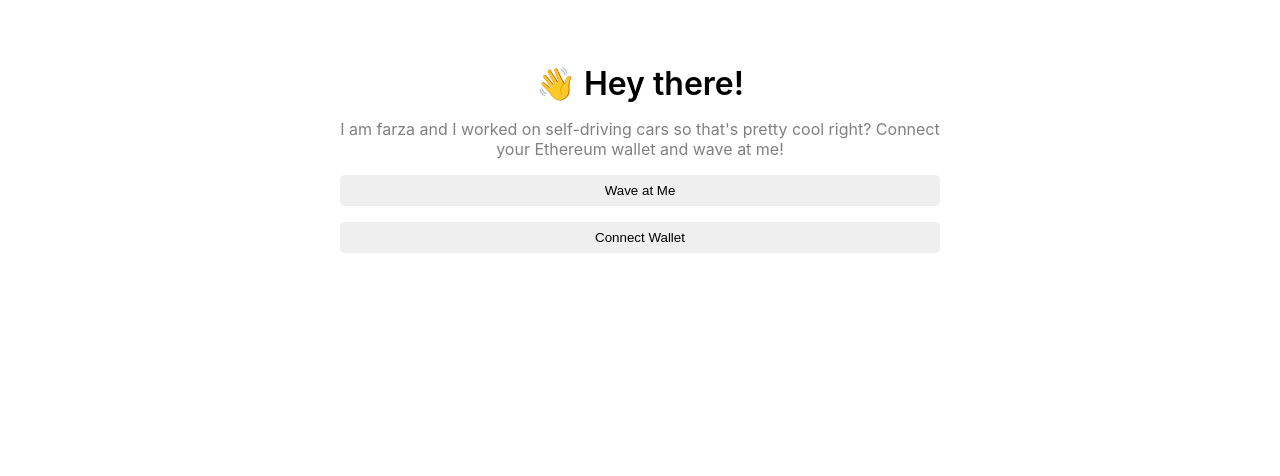
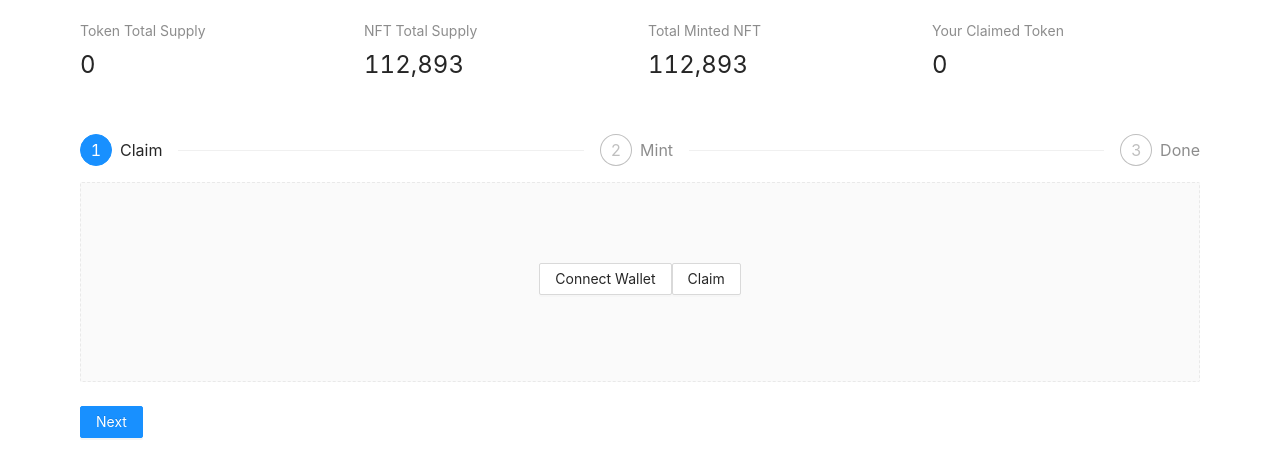
Before and after one commit to no1harm/task1, a React (Vite) app: page / in a window 1280 px wide. Shown: the top 476 px of the page. Built offline with nearby package versions, Linux system fonts and the light colour scheme.

Commit message:
feature: fill page

```diff
--- a/package.json
+++ b/package.json
@@ -10,9 +10,10 @@
     "@types/react": "^17.0.13",
     "@types/react-dom": "^17.0.8",
     "@vitejs/plugin-react-refresh": "^1.3.0",
+    "antd": "^4.19.2",
+    "ethers": "^5.4.4",
     "react": "^17.0.2",
     "react-dom": "^17.0.2",
-    "vite": "^2.3.8",
-    "ethers": "^5.4.4"
+    "vite": "^2.3.8"
   }
 }
--- a/src/App.css
+++ b/src/App.css
@@ -30,5 +30,24 @@
   padding: 8px;
   border: 0;
   border-radius: 5px;
+}
 
+.steps-content {
+  min-height: 200px;
+  margin-top: 16px;
+  padding-top: 80px;
+  text-align: center;
+  background-color: #fafafa;
+  border: 1px dashed #e9e9e9;
+  border-radius: 2px;
 }
+
+.steps-action {
+  margin-top: 24px;
+}
+
+.display-right {
+  display: flex;
+  justify-content: flex-end;
+  margin-bottom: 40px;
+}
--- a/src/App.jsx
+++ b/src/App.jsx
@@ -2,9 +2,12 @@
 import { ethers } from "ethers";
 import './App.css';
 // const contractAddress = "0x16A3137947773Db862fFc537Ce3A1feD4e895A49"
+const contractAddress = '0x03c9eEb38583Ae082e90AE82c41b095E0188e193';
 // import abi from "./utils/WavePortal.json";
-const contractAddress = abi.abi;
+import { Steps, Button, message, Statistic, Row, Col, } from 'antd';
+const { Step } = Steps;
 import abi from "./utils/Task.json";
+const contractABI = abi.abi
 const tokenAddress = '0x03c9eEb38583Ae082e90AE82c41b095E0188e193'
 function randomString(e) {
     e = e || 32;
@@ -14,11 +17,35 @@
     for (let i = 0; i < e; i++) n += t.charAt(Math.floor(Math.random() * a));
     return 'random massage' + n
 }
+const steps = [
+  {
+    title: 'Claim',
+    content: 'First-content',
+  },
+  {
+    title: 'Mint',
+    content: 'Second-content',
+  },
+  {
+    title: 'Done',
+    content: 'Last-content',
+  },
+];
 
 export default function App() {
-
   const [currentAccount, setCurrentAccount] = useState("");
   const [allWaves, setAllWaves] = useState([]);
+  const [current, setCurrent] = useState(0);
+  const [claimed, setClaimed] = useState(false)
+  const [totalToken, setTotalToken] = useState(0);
+
+  const next = () => {
+    setCurrent(current + 1);
+  };
+
+  const prev = () => {
+    setCurrent(current - 1);
+  };
 
   const checkIfWalletIsConnected = async () => {
     try {
@@ -30,15 +57,10 @@
       } else {
         console.log("We have the ethereum object", ethereum);
       }
-
-      /*
-      * Check if we're authorized to access the user's wallet
-      */
       const accounts = await ethereum.request({ method: "eth_accounts" });
-
       if (accounts.length !== 0) {
         const account = accounts[0];
-        console.log("Found an authorized account:", account);
+        message.info(`${account} connected`)
         setCurrentAccount(account)
       } else {
         console.log("No authorized account found")
@@ -56,23 +78,41 @@
         alert("Get MetaMask!");
         return;
       }
-
       const accounts = await ethereum.request({ method: "eth_requestAccounts" });
-
-      console.log("Connected", accounts[0]);
+      console.log('accounts ====>',accounts)
+      message.info(`${account} connected`)
       setCurrentAccount(accounts[0]);
     } catch (error) {
       console.log(error)
     }
   }
 
-  /*
-  * This runs our function when the page loads.
-  */
+  const checkContract = async () => {
+    try {
+      const { ethereum } = window;
+      if (ethereum) {
+        const provider = new ethers.providers.Web3Provider(ethereum);
+        const signer = provider.getSigner();
+        const taskTokenContract = new ethers.Contract(contractAddress, contractABI, signer);
+        const totalSupply = await taskTokenContract.totalSupply()
+        const isClaimed = currentAccount ? await taskTokenContract.isClaimed(currentAccount) : false
+        setClaimed(isClaimed)
+        setTotalToken(ethers.utils.formatUnits(totalSupply,18))
+      } else {
+        console.log("Ethereum object doesn't exist!")
+      }
+    } catch (error) {
+      console.log(error);
+    }
+  }
+
   useEffect(() => {
-    checkIfWalletIsConnected();
-    getAllWaves()
-  }, [])
+    if (!currentAccount) {
+      checkIfWalletIsConnected();
+    }
+    checkContract()
+  }, [currentAccount])
+
 
   const wave = async () => {
     try {
@@ -102,6 +142,25 @@
       }
     } catch (error) {
       console.log(error)
+    }
+  }
+
+  const claim = async () => {
+    try {
+      const { ethereum } = window;
+      if (ethereum) {
+        const provider = new ethers.providers.Web3Provider(ethereum);
+        const signer = provider.getSigner();
+        const taskTokenContract = new ethers.Contract(contractAddress, contractABI, signer);
+        console.log('taskTokenContract',taskTokenContract)
+        // const task = await taskTokenContract.getAllWaves();
+        const totalSupply = await taskTokenContract.totalSupply
+        const isClaimed  = await taskTokenContract.isClaimed(currentAccount)
+      } else {
+        console.log("Ethereum object doesn't exist!")
+      }
+    } catch (error) {
+      console.log(error);
     }
   }
 
@@ -146,34 +205,58 @@
   }
 
   return (
-    <div className="mainContainer">
-      <div className="dataContainer">
-        <div className="header">
-          👋 Hey there!
-        </div>
-
-        <div className="bio">
-          I am farza and I worked on self-driving cars so that's pretty cool right? Connect your Ethereum wallet and wave at me!
-        </div>
-
-        <button className="waveButton" onClick={wave}>
-          Wave at Me
-        </button>
-
-        {!currentAccount && (
-          <button className="waveButton" onClick={connectWallet}>
-            Connect Wallet
-          </button>
+    <div style={{ margin: '20px 80px' }}>
+      {currentAccount && <div className="display-right">
+        <Button>{ currentAccount + ' connected'}</Button>
+      </div>}
+      <Row gutter={16} style={{marginBottom: '50px'}}>
+        <Col span={6}>
+          <Statistic title="Token Total Supply" value={totalToken} />
+        </Col>
+        <Col span={6}>
+          <Statistic title="NFT Total Supply" value={112893} />
+        </Col>
+        <Col span={6}>
+          <Statistic title="Total Minted NFT" value={112893} />
+        </Col>
+        <Col span={6}>
+          <Statistic title="Your Claimed Token" value={claimed ? 50 : 0} />
+        </Col>
+      </Row>
+      <Steps current={current}>
+        {steps.map(item => (
+          <Step key={item.title} title={item.title} />
+        ))}
+      </Steps>
+      <div className="steps-content">
+        {current == 0 &&
+          <>
+            {!currentAccount && (
+              <Button onClick={connectWallet}>
+                Connect Wallet
+              </Button>
+          )}
+          <Button disabled={claimed} onClick={claim}>
+            {claimed ? 'Claimed' : 'Claim'}
+          </Button>
+          </>}
+      </div>
+      <div className="steps-action">
+        {current < steps.length - 1 && (
+          <Button type="primary" onClick={() => next()}>
+            Next
+          </Button>
         )}
-
-        {allWaves.map((wave, index) => {
-          return (
-            <div key={index} style={{ backgroundColor: "OldLace", marginTop: "16px", padding: "8px" }}>
-              <div>Address: {wave.address}</div>
-              <div>Time: {wave.timestamp.toString()}</div>
-              <div>Message: {wave.message}</div>
-            </div>)
-        })}
+        {current === steps.length - 1 && (
+          <Button type="primary" onClick={() => message.success('Processing complete!')}>
+            Done
+          </Button>
+        )}
+        {current > 0 && (
+          <Button style={{ margin: '0 8px' }} onClick={() => prev()}>
+            Previous
+          </Button>
+        )}
       </div>
     </div>
   );
--- a/src/main.jsx
+++ b/src/main.jsx
@@ -1,11 +1,19 @@
 import React from 'react'
 import ReactDOM from 'react-dom'
 import './index.css'
+import 'antd/dist/antd.css';
 import App from './App'
+import zhCN from 'antd/lib/locale/zh_CN';
+import { ConfigProvider } from 'antd';
+import moment from 'moment';
+import 'moment/locale/zh-cn';
+moment.locale('zh-cn');
 
 ReactDOM.render(
   <React.StrictMode>
-    <App />
+    <ConfigProvider locale={zhCN}>
+      <App />
+      </ConfigProvider>
   </React.StrictMode>,
   document.getElementById('root')
 )
```
Also changed, not shown: 1 other file (tests, documents, lock files or other folders).
